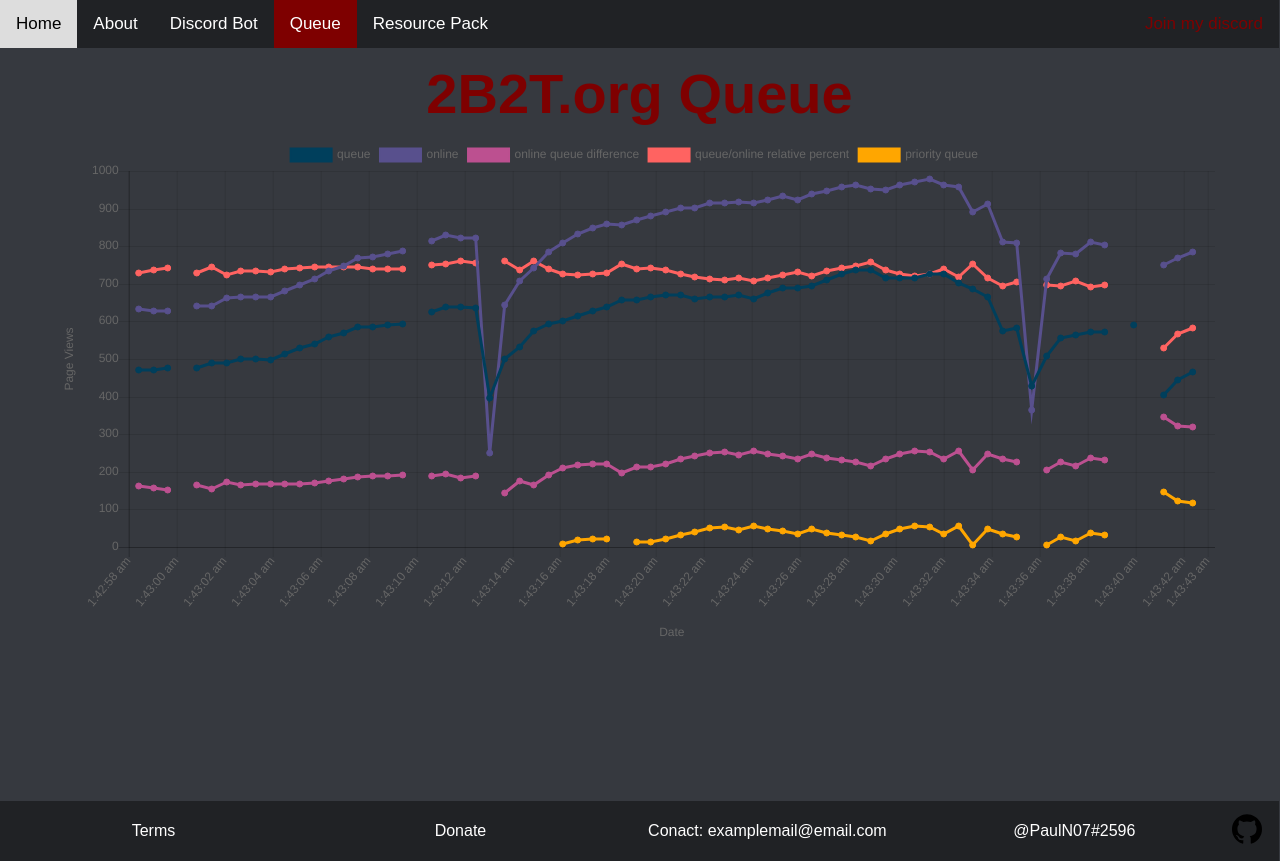
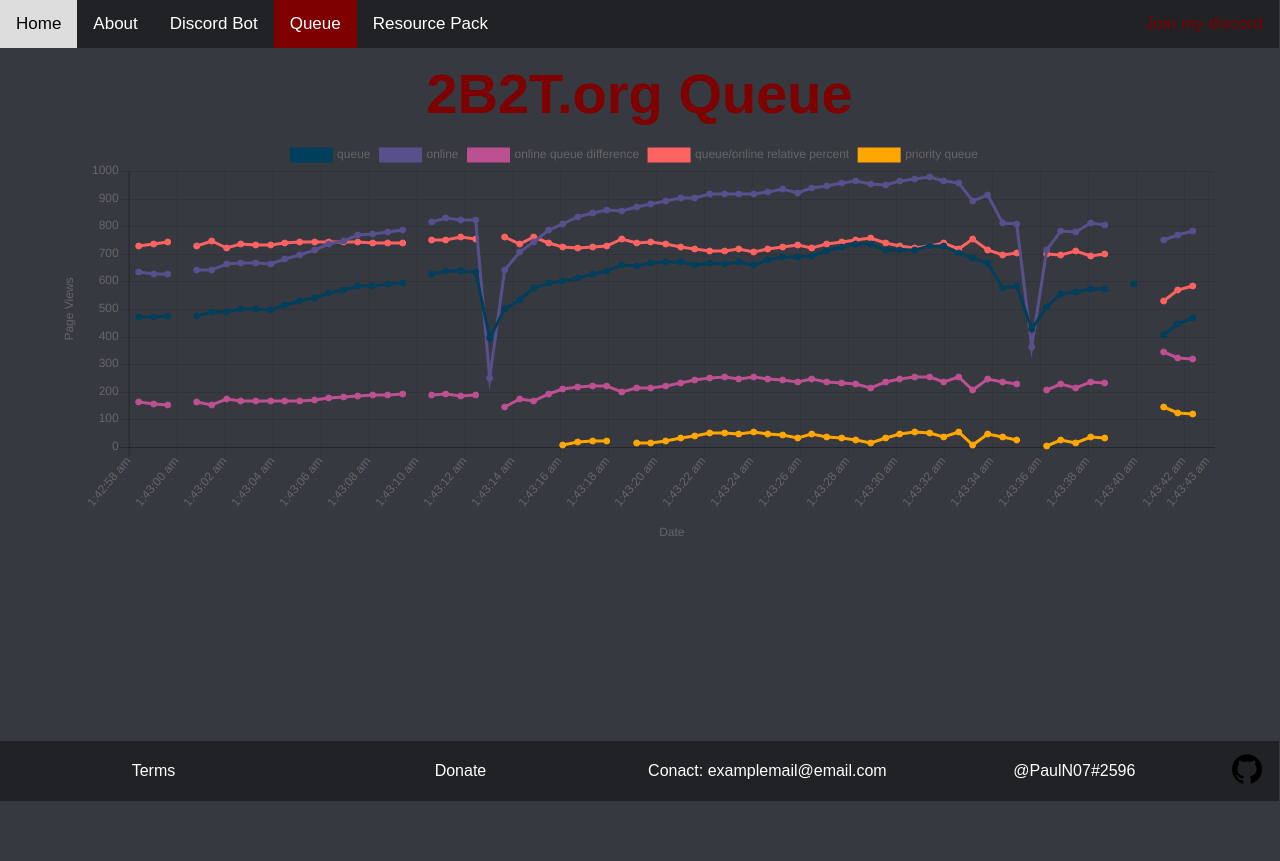
Before and after one commit to JamesPerisher/web_site, a Flask app: page /queue in a window 1280 px wide. After the commit the page ends 801 px from the top, so only its background shows below. Run offline with Flask 2, Linux system fonts and the light colour scheme; data comes from the database, SQL or seed files in the repository; some libraries are stand-ins or nearby versions.

Commit message:
fixed footer on short pages

```diff
--- a/static/css/base.css
+++ b/static/css/base.css
@@ -13,7 +13,7 @@
 }
 
 .content {
-  min-height: calc(100vh - 60px);
+  min-height: calc(100vh - 120px);
 }
 
 .fake-link {
--- a/static/css/queue.css
+++ b/static/css/queue.css
@@ -12,7 +12,7 @@
 
 .canvas {
   width: 90%;
-  height: 500px;
+  height: 400px;
   margin: auto;
   margin-bottom: 2%;
   margin-top: 1%;
```
